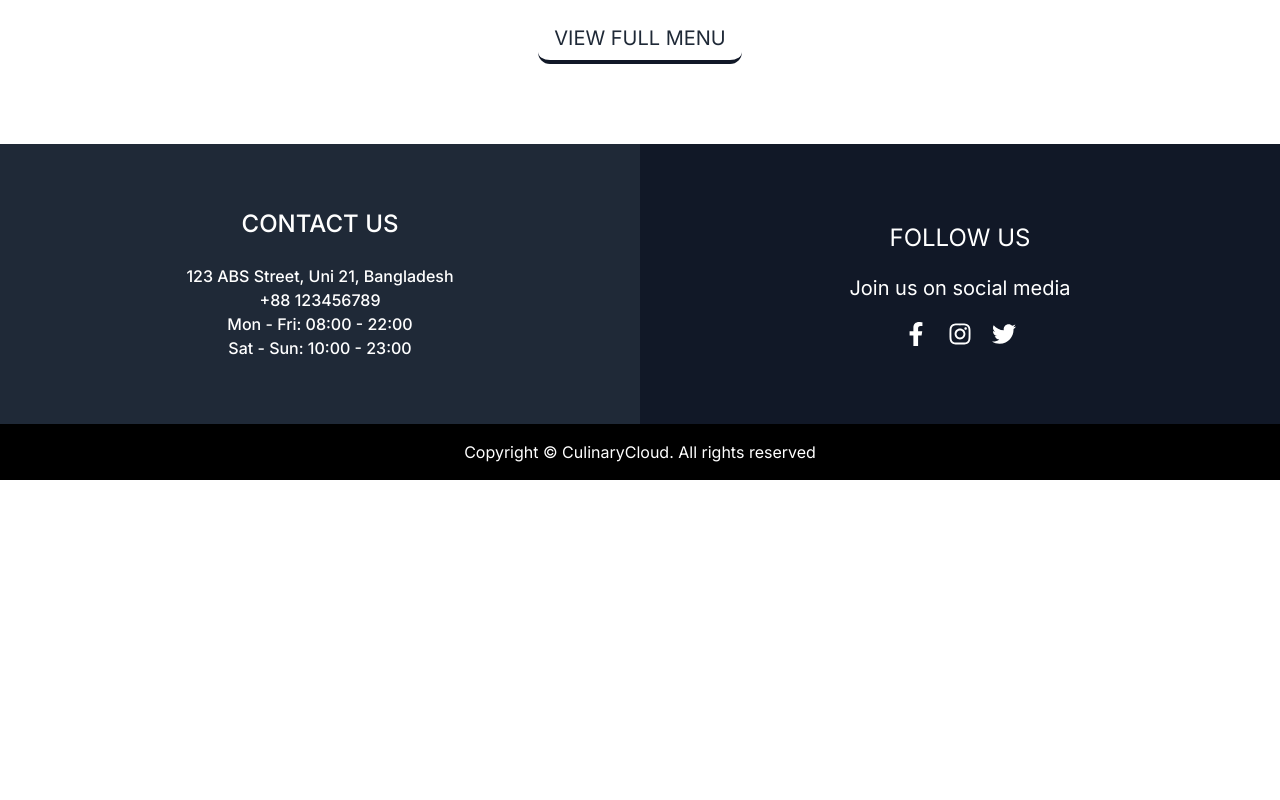
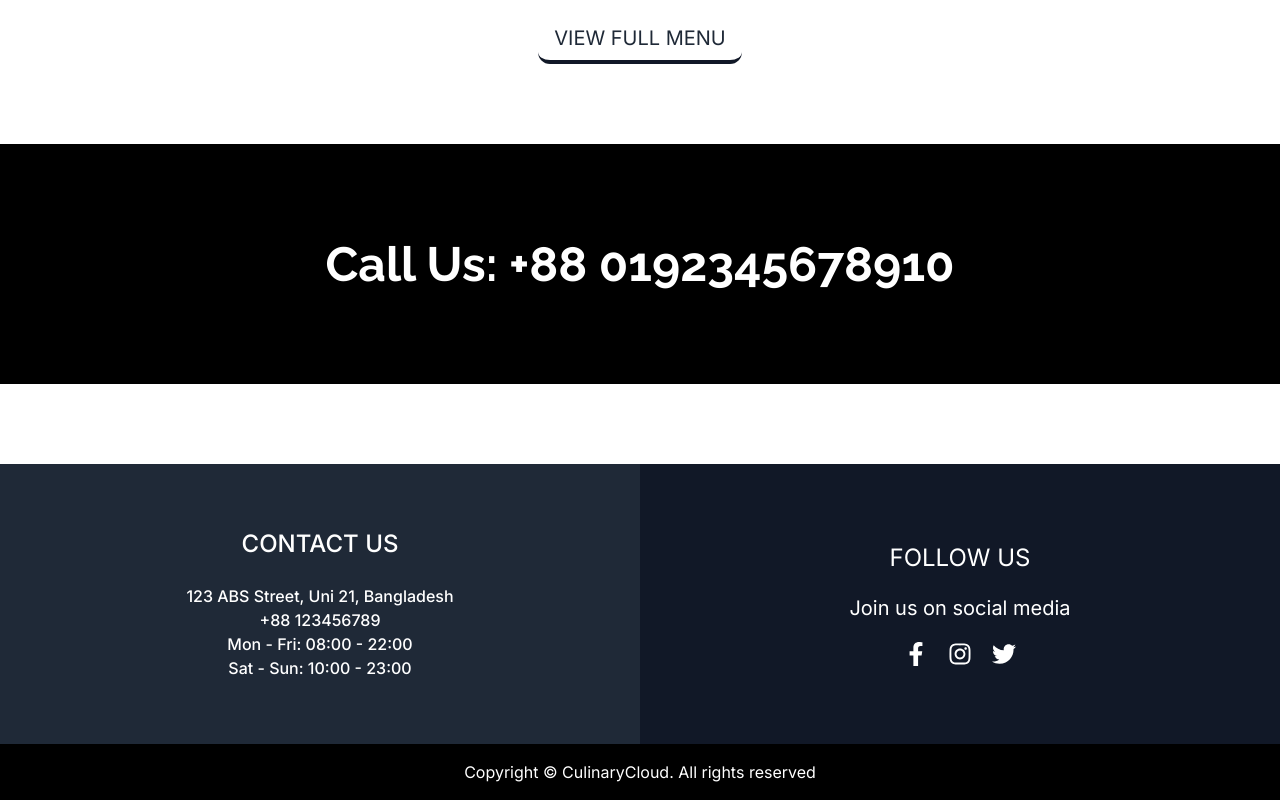
Before and after one commit to 21MoududAhammed/Faria-Restaurant, a React (Vite) app: page / in a window 1280 px wide. Shown: the part 2327-3127 px from the top of the page. Before the commit the page ends 2807 px from the top, so only its background shows below. Built offline with nearby package versions, Linux system fonts and the light colour scheme; no server answers.

Commit message:
Contact section added in home page

```diff
--- a/index.html
+++ b/index.html
@@ -6,6 +6,8 @@
     <meta name="viewport" content="width=device-width, initial-scale=1.0" />
     <link href="https://fonts.googleapis.com/css2?family=Inter:wght@400;500;600;700&display=swap" rel="stylesheet">
     <link href="https://fonts.googleapis.com/css2?family=Cinzel:wght@400;700&display=swap" rel="stylesheet">
+    <link href="https://fonts.googleapis.com/css2?family=Raleway:wght@400;500;700&display=swap" rel="stylesheet">
+
 
 
     <title>Faria Restaurant</title>
--- /dev/null
+++ b/src/components/pages/home/Contact.jsx
@@ -0,0 +1,9 @@
+export default function Contact() {
+  return (
+    <div className="bg-black text-white text-center font-semibold py-24 mb-10 sm:mb-16 md:mb-20">
+      <h1 className="font-raleway text-2xl sm:text-4xl md:text-5xl">
+        Call Us: +88 0192345678910
+      </h1>
+    </div>
+  );
+}
--- a/src/components/pages/home/Home.jsx
+++ b/src/components/pages/home/Home.jsx
@@ -1,5 +1,6 @@
 import Banner from "./Banner";
 import Categories from "./Categories";
+import Contact from "./Contact";
 import Details from "./Details";
 import PopularMenu from "./PopularMenu";
 
@@ -10,6 +11,7 @@ export default function Home() {
         <Categories/>
         <Details/>
         <PopularMenu/>
+        <Contact/>
     </div>
   );
 }
--- a/tailwind.config.js
+++ b/tailwind.config.js
@@ -6,6 +6,7 @@ export default {
       fontFamily: {
         inter: ["Inter", "sans-serif"],
         cinzel: ['Cinzel', 'serif'],
+        raleway: ['Raleway', 'sans-serif'],
       },
     },
   },
```
